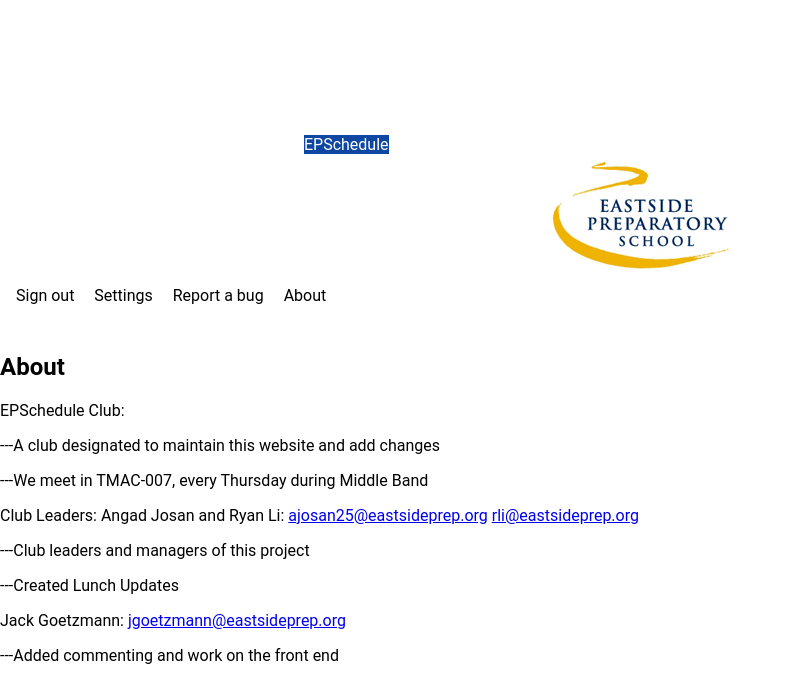
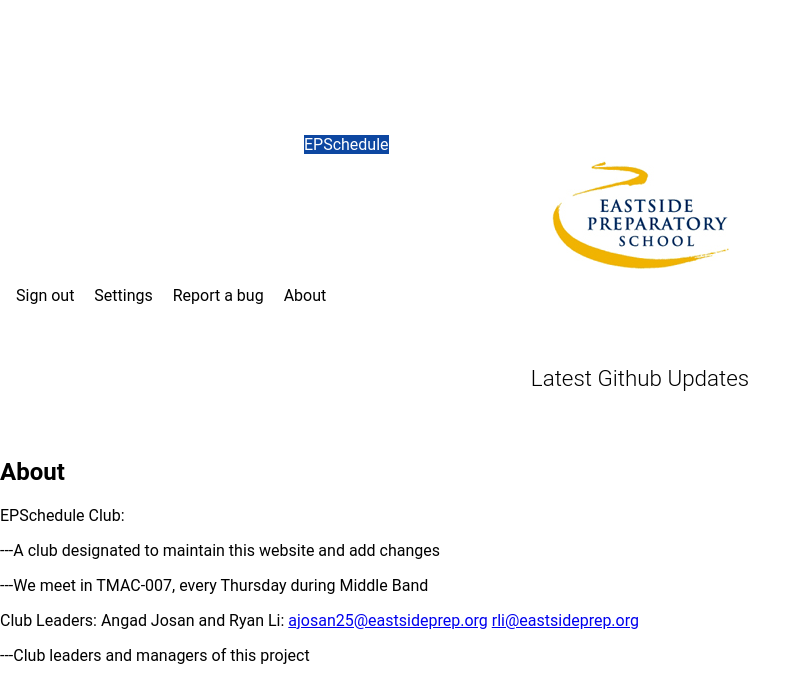
Before and after one commit to EastsidePreparatorySchool/epschedule, a Flask app: template templates/index.html in a window 1280 px wide. Shown: the top 674 px of the page, without its empty margins (0-811 px from the left). Run offline with Flask 2, Linux system fonts and the light colour scheme; the template is opened without the code that fills it: most values are stand-ins (such as "Sample title", 1, 10 or a date in 2020); parts of the project's set-up code (start-up, migrations or seed data) failed here and were passed over; some libraries are stand-ins or nearby versions.

Commit message:
Adding Github Update Information (#562)
* Adding Github Update Information

* Black reformatting

* isort reformat

* remove test token

* resolved github issues, and added URL for github updates

* use google secret manager

* black issues

```diff
--- a/app.py
+++ b/app.py
@@ -7,6 +7,7 @@ import time
 
 import google.oauth2.id_token
 from flask import Flask, abort, make_response, render_template, request, session
+from github import Github as gh
 from google.auth.transport import requests
 from google.cloud import datastore, secretmanager, storage
 
@@ -184,6 +185,7 @@ def main():
             ),
             # gets the trimester starts in a format JS can parse
             term_starts=json.dumps([d.isoformat() for d in TERM_STARTS]),
+            latest_commits=get_latest_github_commits(),
         )
     )
     response.set_cookie("token", "", expires=0)
@@ -453,6 +455,40 @@ def get_first_name(schedule):
     return schedule.get("preferred_name") or schedule["firstname"]
 
 
+def get_latest_github_commits():
+    # get token from secret client
+    secret_client = secretmanager.SecretManagerServiceClient()
+    gh_token = secret_client.access_secret_version(
+        request={"name": "projects/epschedule-v2/secrets/gh_token/versions/1"}
+    ).payload.data
+    # this uses PyGithub module
+    # using an access token from a person who can access epschedule
+    g = gh(gh_token.decode("utf-8"))
+    repo = g.get_repo("EastsidePreparatorySchool/epschedule")
+    # get arr of commits
+    commitsArr = repo.get_commits()
+    # print info about last 3
+    result = []  # initialize array for it
+    for repo_num in range(3):
+        # select the top 3, get its name (title),
+        # author (github name), date, and URL to the changes
+        commit_name = str(commitsArr[repo_num].commit.message).split("\n")[0]
+        commit_author = str(commitsArr[repo_num].commit.author)[16:-2]
+        commit_date = str(commitsArr[repo_num].commit.author.date)
+        commit_url = str(commitsArr[repo_num].html_url)
+        # append it to the array as a dictionary object
+        result.append(
+            {
+                "Name": commit_name,
+                "Author": commit_author,
+                "Date": commit_date,
+                "URL": commit_url,
+            }
+        )
+    # return it
+    return result
+
+
 # This is a post because it changes things
 @app.route("/logout", methods=["POST"])
 def handle_sign_out():
--- a/requirements.txt
+++ b/requirements.txt
@@ -10,3 +10,4 @@ pytest
 pylint
 isort
 black
+PyGithub
--- a/static/js/index.js
+++ b/static/js/index.js
@@ -1,3 +1,12 @@
+function renderGitHubCommits(){
+  let updated = "";
+  latestCommits.forEach(commit => {
+    updated += '<a href = "' + commit["URL"] + '">' + commit["Name"] + ";<br>" +
+                "Committed by " + commit["Author"] + " at " + commit["Date"]
+                + "<br><br>" + '</a>';
+  });
+  document.getElementById("GHUpdateText").innerHTML=updated;
+}
 function signOut() {
   sendPostMessage("logout", reload);
 }
@@ -211,6 +220,8 @@ function updateMainSchedule() {
   var scheduleElement = document.getElementById('mainschedule');
   renderDate(globalDate);
   renderSchedule(globalDate, userSchedule, "full", scheduleElement, lunches);
+  // also update github info
+  renderGitHubCommits()
 }
 function renderToast(text) {
   toast = document.getElementById("toast");
--- a/templates/index.html
+++ b/templates/index.html
@@ -48,6 +48,7 @@
     var days = {{days | safe }};
     var lunches = {{lunches | safe}};
     var termStarts = {{ term_starts | safe}};
+    var latestCommits = {{ latest_commits | safe}};
     var triStartDates = [];
     for (var i = 0; i < 3; i++) {
         triStartDates.push(new Date(termStarts[i]));
@@ -142,6 +143,15 @@
         </paper-toolbar>
         <div id="container" class="container" layout="" vertical="" center="">
           <x-schedule id="mainschedule" show="all"></x-schedule>
+          <div id="GithubUpdateBox" style="text-align:center; background-color:white;">
+            <p style="padding:12px; margin-bottom:12px; margin-top:0px; font-size:1.4rem; font-weight:300;">
+              <a style="color:black; text-decoration:none;" target="_blank">
+                Latest Github Updates
+              </a>
+              <div id = "GHUpdateText"></div>
+              <br>
+            </p>
+          </div>
         </div>
       </paper-header-panel>
     </paper-drawer-panel>
```
